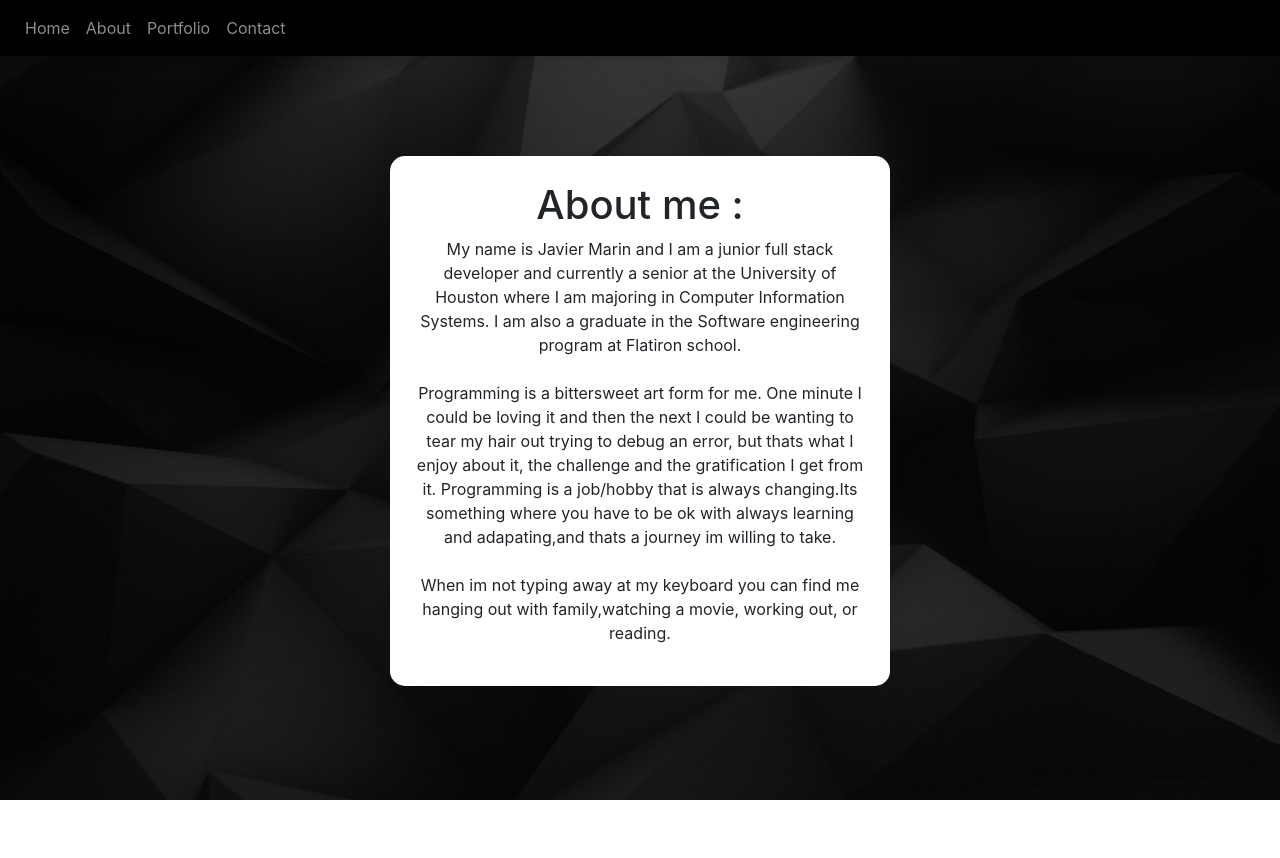
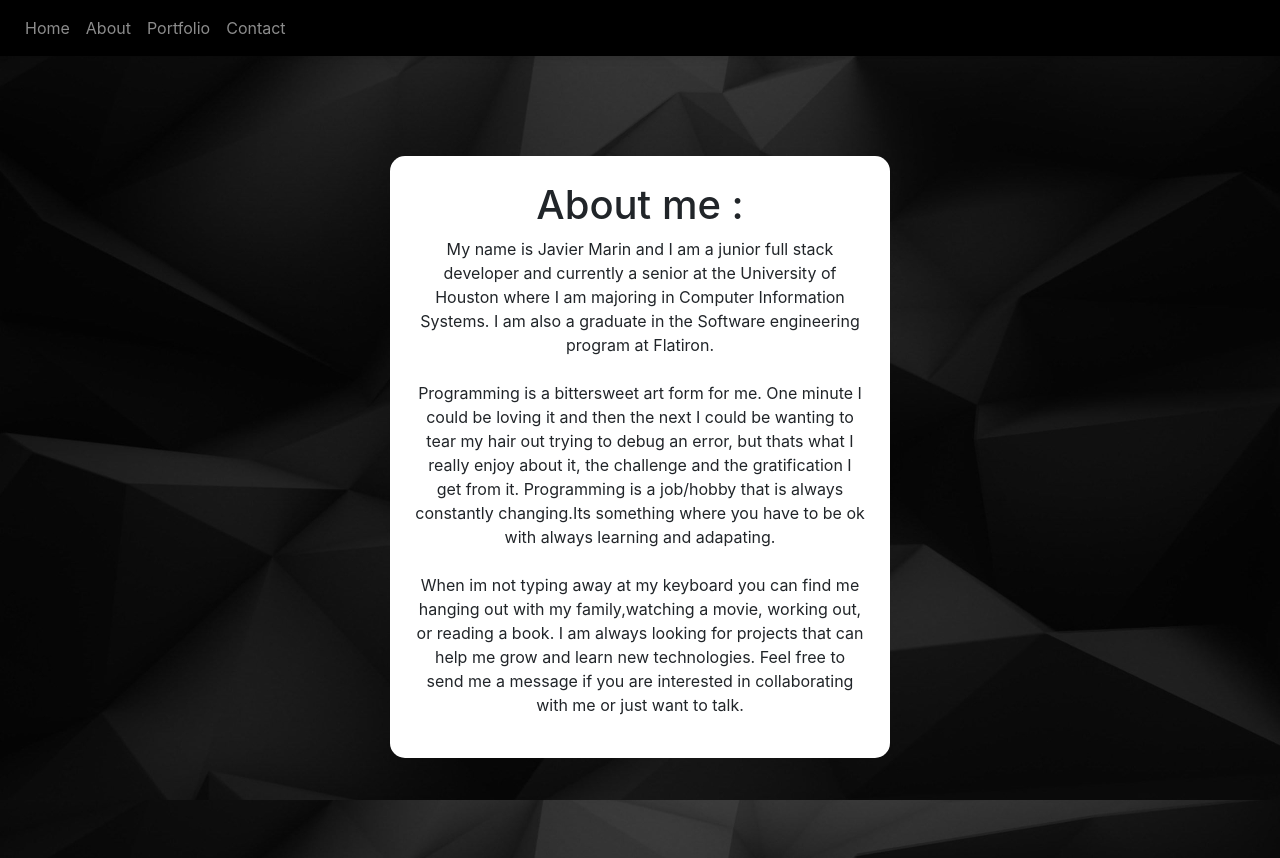
Before and after one commit to jaym832/my-portfolio, a React (Create React App) app: page /about in a window 1280 px wide. Before the commit the page ends 800 px from the top, so only its background shows below. Built offline with nearby package versions, Linux system fonts and the light colour scheme.

Commit message:
more info

```diff
--- a/src/Components/About/About.js
+++ b/src/Components/About/About.js
@@ -11,13 +11,18 @@ function About() {
 
                 <p> My name is Javier Marin and I am a junior full stack developer and currently
                     a senior at the University of Houston where I am majoring in Computer Information
-                    Systems. I am also a graduate in the Software engineering program at Flatiron school.
+                    Systems. I am also a graduate in the Software engineering program at Flatiron.
                     <br></br><br></br>
                     Programming is a bittersweet art form for me. One minute I could be loving it and then the next I could be
-                    wanting to tear my hair out trying to debug an error, but thats what I enjoy about it, the challenge and the gratification
-                    I get from it. Programming is a job/hobby that is always changing.Its something where you have to be ok with always learning and adapating,and thats a journey im willing to take.
+                    wanting to tear my hair out trying to debug an error, but thats what I really enjoy about it, the challenge and the gratification
+                    I get from it. Programming is a job/hobby that is always constantly changing.Its something where you have to be ok with always learning and adapating.
+
+
+
                     <br></br><br></br>
-                    When im not typing away at my keyboard you can find me hanging out with family,watching a movie, working out, or reading.
+                    When im not typing away at my keyboard you can find me hanging out with my family,watching a movie, working out, or reading a book.
+                    I am always looking for projects that can help me grow and learn new technologies. Feel free to send me a message if you are interested
+                    in collaborating with me or just want to talk.
                 </p>
             </div>
 
```
